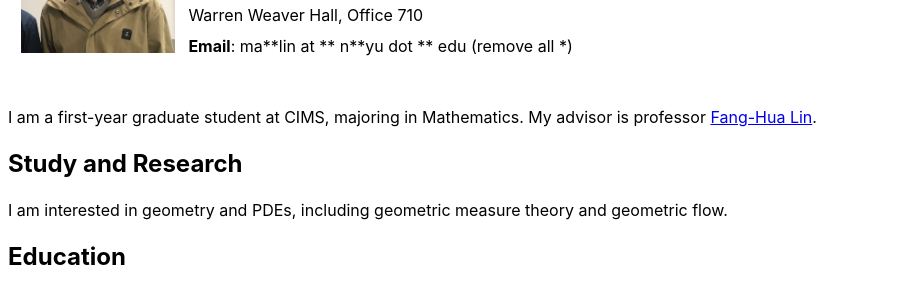
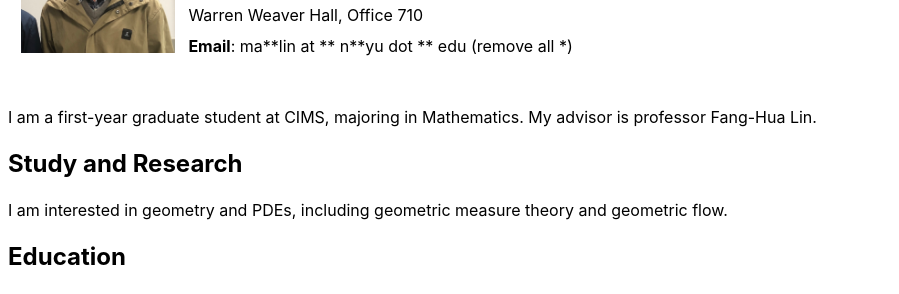
Before and after one commit to Acrescent/Acrescent.github.io, a Jekyll site: the page built from index.html, in a window 1280 px wide. Shown: the part 378-672 px from the top of the page, without its empty margins (0-899 px from the left). Built offline with Jekyll 4.4.1, drawn with Linux system fonts in a browser that asks for light colours; part of the change alters nothing that is shown.

```diff
--- a/index.html
+++ b/index.html
@@ -23,7 +23,7 @@ title: Zhengjiang Lin
 
 </div>
 <p>
-  I am a first-year graduate student at CIMS, majoring in Mathematics. My advisor is professor <a href="https://math.nyu.edu/faculty/linf/">Fang-Hua Lin</a>.
+  I am a first-year graduate student at CIMS, majoring in Mathematics. My advisor is professor Fang-Hua Lin.
 </p>
 
 <h2>Study and Research</h2>
```
